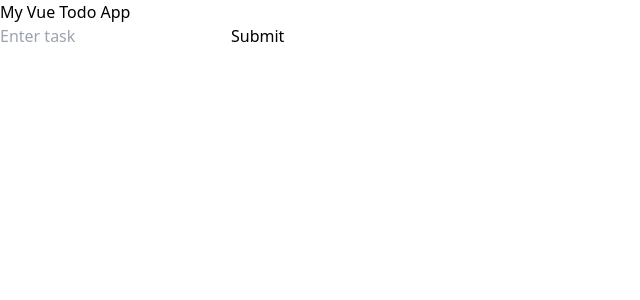
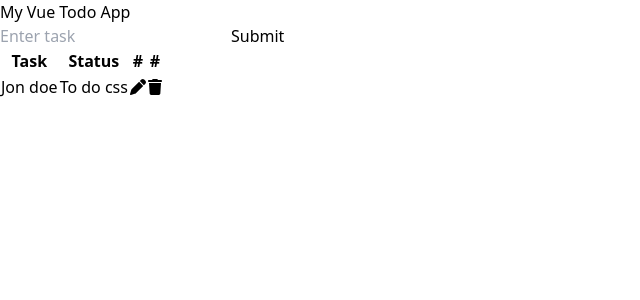
Before and after one commit to anjaplemenitas/vue-todo-app, a Vue app: page / in a window 1280 px wide. Shown: the top 300 px of the page, without its empty margins (0-640 px from the left). Built offline with nearby package versions, Linux system fonts and the light colour scheme.

Commit message:
installing fontawesome, adding task table

```diff
--- a/package.json
+++ b/package.json
@@ -14,6 +14,7 @@
   "devDependencies": {
     "@babel/core": "^7.12.16",
     "@babel/eslint-parser": "^7.12.16",
+    "@fortawesome/fontawesome-free": "^6.1.2",
     "@vue/cli-plugin-babel": "~5.0.0",
     "@vue/cli-plugin-eslint": "~5.0.0",
     "@vue/cli-service": "~5.0.0",
--- a/src/components/TodoApp.vue
+++ b/src/components/TodoApp.vue
@@ -15,6 +15,63 @@
         Submit
       </button>
     </div>
+
+    <!-- task table -->
+    <div class="container flex justify-center mx-auto mt-5">
+      <div class="flex flex-col">
+        <div class="w-full">
+          <div class="border-b border-gray-200 shadow">
+            <table class="divide-y divide-gray-300">
+              <thead class="bg-gray-50">
+                <tr>
+                  <th class="px-6 py-2 text-xs text-gray-500">
+                    Task
+                  </th>
+                  <th class="px-6 py-2 text-xs text-gray-500">
+                    Status
+                  </th>
+                  <th class="px-6 py-2 text-xs text-gray-500">
+                    #
+                  </th>
+                  <th class="px-6 py-2 text-xs text-gray-500">
+                    #
+                  </th>
+                </tr>
+              </thead>
+              <tbody class="bg-white divide-y divide-gray-300">
+                <tr class="whitespace-nowrap">
+                  <td class="px-6 py-4">
+                    <div class="text-sm text-gray-900">
+                      Jon doe
+                    </div>
+                  </td>
+                  <td class="px-6 py-4">
+                    <div class="text-sm text-gray-500">To do css</div>
+                  </td>
+
+                  <td class="px-6 py-4">
+                    <a
+                      href="#"
+                      class="px-4 py-1 text-sm text-black-600 bg-blue-100 rounded-full"
+                    >
+                      <span class="fa fa-pen"></span>
+                    </a>
+                  </td>
+                  <td class="px-6 py-4">
+                    <a
+                      href="#"
+                      class="px-4 py-1 text-sm text-black-400 bg-red-100 rounded-full"
+                    >
+                      <span class="fa fa-trash"></span>
+                    </a>
+                  </td>
+                </tr>
+              </tbody>
+            </table>
+          </div>
+        </div>
+      </div>
+    </div>
   </div>
 </template>
 
--- a/src/main.js
+++ b/src/main.js
@@ -1,6 +1,8 @@
 import Vue from 'vue'
 import App from './App.vue'
 import './/assets/css/index.css'
+import '@fortawesome/fontawesome-free/css/all.css'
+import '@fortawesome/fontawesome-free/js/all.js'
 
 Vue.config.productionTip = false
 
```
Also changed, not shown: 2 other files (tests, documents, lock files or other folders).
